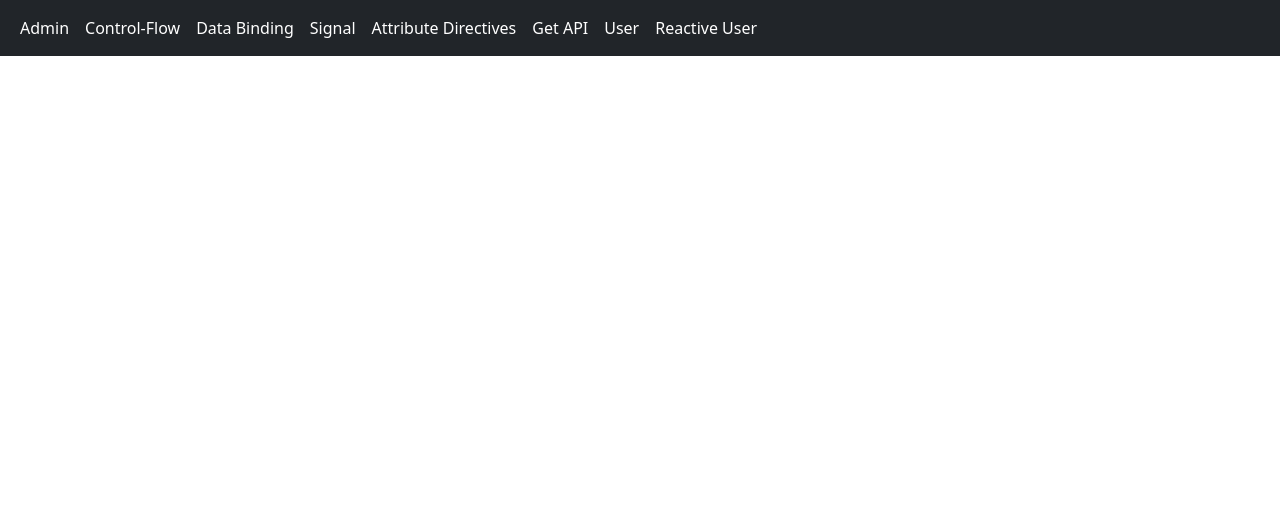
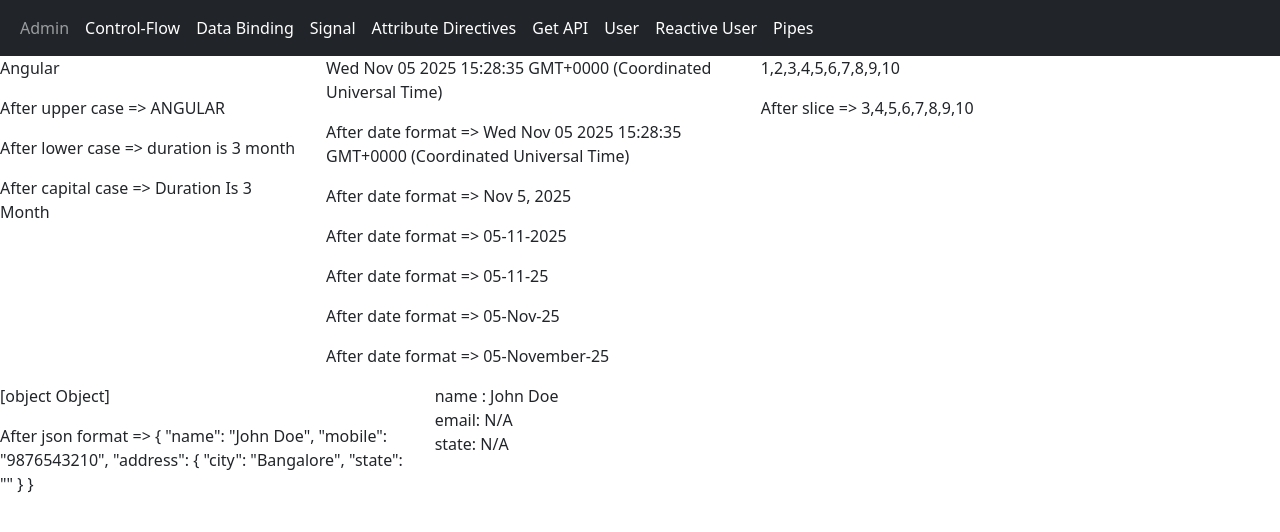
Before and after one commit to Zanna-dev/angular-v20-tutorial-01, an Angular app: page /pipe-ex in a window 1280 px wide. Before the commit this address led to /. Shown: the top 532 px of the page. Built offline with nearby package versions, Linux system fonts and the light colour scheme.

Commit message:
Create Custom Pipes in Angular 20

```diff
--- a/src/app/app.html
+++ b/src/app/app.html
@@ -48,6 +48,9 @@
             <li class="nav-item">
                 <a class="nav-link active" routerLink="reactive-user">Reactive User</a>
             </li>
+            <li class="nav-item">
+                <a class="nav-link active" routerLink="pipe-ex">Pipes</a>
+            </li>
         </ul>
     </div>
 </nav>
--- a/src/app/app.routes.ts
+++ b/src/app/app.routes.ts
@@ -7,6 +7,7 @@
 import { GetApi } from './components/get-api/get-api';
 import { User } from './components/user/user';
 import { ReactiveUser } from './components/reactive-user/reactive-user';
+import { PipeEx } from './components/pipe-ex/pipe-ex';
 
 export const routes: Routes = [
     {
@@ -40,5 +41,9 @@
     {
         path: 'reactive-user',
         component: ReactiveUser
+    },
+    {
+        path: 'pipe-ex',
+        component: PipeEx
     }
 ];
--- /dev/null
+++ b/src/app/components/pipe-ex/pipe-ex.html
@@ -0,0 +1,32 @@
+<div class="row">
+    <div class="col-3">
+        <p>{{courseName}}</p>
+        <p>After upper case => {{courseName | uppercase}}</p>
+        <p>After lower case => {{courseDuration | lowercase}}</p>
+        <p>After capital case => {{courseDuration | titlecase}}</p>
+    </div>
+    <div class="col-4">
+        <p>{{courseDate}}</p>
+        <p>After date format => {{courseDate}}</p>
+        <p>After date format => {{courseDate | date}}</p>
+        <p>After date format => {{courseDate | date:'dd-MM-yyyy'}}</p>
+        <p>After date format => {{courseDate | date:'dd-MM-yy'}}</p>
+        <p>After date format => {{courseDate | date:'dd-MMM-yy'}}</p>
+        <p>After date format => {{courseDate | date:'dd-MMMM-yy'}}</p>
+    </div>
+    <div class="col-3">
+        <p>{{rollNoList}}</p>
+        <p>After slice => {{rollNoList | slice:2}}</p>
+    </div>
+</div>
+<div class="row">
+    <div class="col-4">
+        <p>{{studentObj}}</p>
+        <p>After json format => {{studentObj | json}}</p>
+    </div>
+    <div class="col-4">
+        name : {{studentObj.name | na}} <br>
+        email: {{studentObj.email | na}} <br>
+        state: {{studentObj.state | na}} <br>
+    </div>
+</div>
--- /dev/null
+++ b/src/app/components/pipe-ex/pipe-ex.ts
@@ -0,0 +1,32 @@
+import { DatePipe, JsonPipe, LowerCasePipe, SlicePipe, TitleCasePipe, UpperCasePipe } from '@angular/common';
+import { Component } from '@angular/core';
+import { NaPipe } from '../../pipes/na-pipe';
+
+@Component({
+  selector: 'app-pipe-ex',
+  imports: [UpperCasePipe, LowerCasePipe, TitleCasePipe, DatePipe, SlicePipe,
+    JsonPipe, NaPipe
+  ],
+  templateUrl: './pipe-ex.html',
+  styleUrl: './pipe-ex.css',
+})
+export class PipeEx {
+  courseName = "Angular";
+
+  courseDuration = "DURATION IS 3 mONTH";
+
+  courseDate : Date = new Date();
+
+  rollNoList : number[] = [1,2,3,4,5,6,7,8,9,10];
+
+  studentObj : any = {
+    name : "John Doe",
+    mobile: "9876543210",
+    address: {
+      city: "Bangalore",
+      state: "",
+    }
+
+  }
+
+}
--- /dev/null
+++ b/src/app/pipes/na-pipe.ts
@@ -0,0 +1,16 @@
+import { Pipe, PipeTransform } from '@angular/core';
+
+@Pipe({
+  name: 'na'
+})
+export class NaPipe implements PipeTransform {
+
+  transform(value: any): unknown {
+    if (value !== null && value !== undefined && value !== '') {
+      return value;
+    } else {
+      return "N/A";
+    }
+  }
+
+}
```
Also changed, not shown: src/app/components/pipe-ex/pipe-ex.css (added), 2 other files (tests, documents, lock files or other folders).
